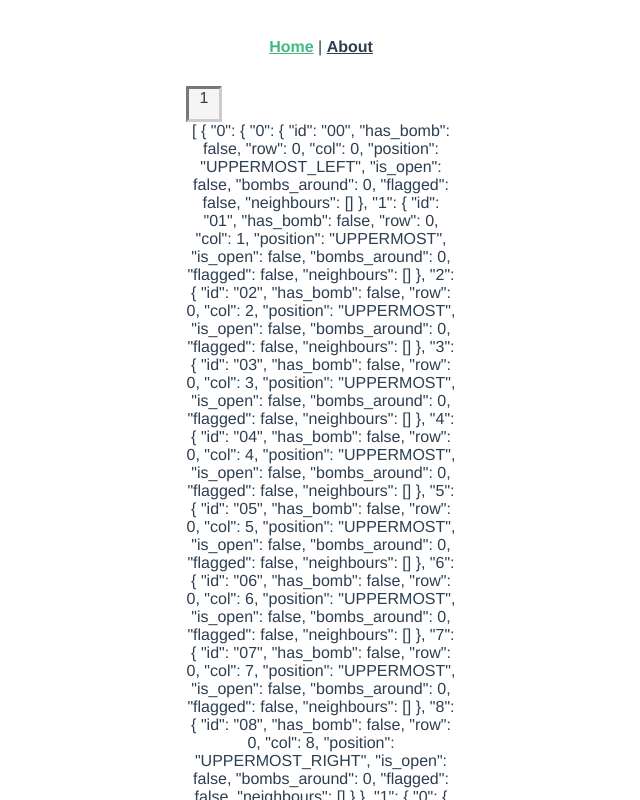
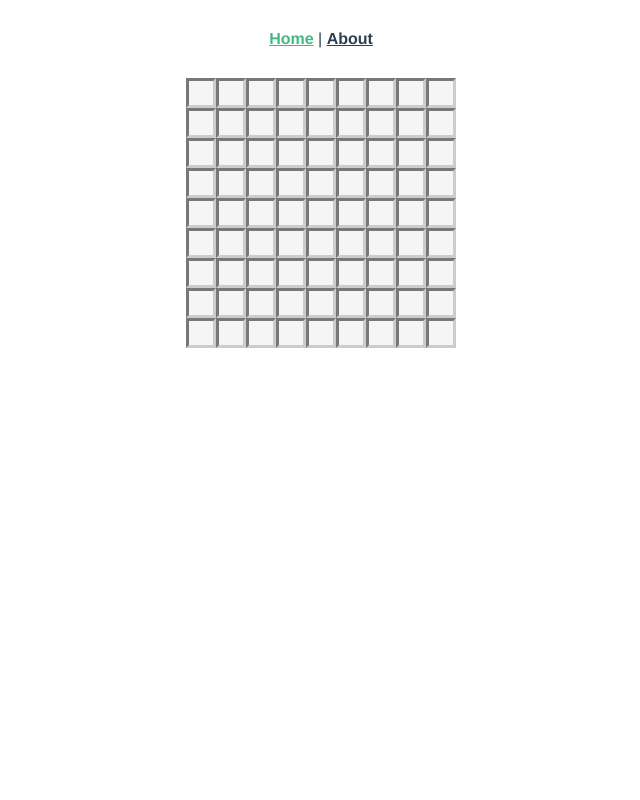
Before and after one commit to bukenoff/minesweeper, a Vue app: page / in a window 1280 px wide. Shown: the top 800 px of the page, without its empty margins (319-959 px from the left). Built offline with nearby package versions, Linux system fonts and the light colour scheme; the HTML template or start-up script is replaced by a standard one.

Commit message:
passed props correctly, wrote actions and mutations for opening cell and toggling cell

```diff
--- a/src/App.vue
+++ b/src/App.vue
@@ -9,6 +9,12 @@
 </template>
 
 <style lang="scss">
+* {
+  box-sizing: border-box;
+  margin: 0;
+  padding: 0;
+}
+
 #app {
   font-family: 'Avenir', Helvetica, Arial, sans-serif;
   -webkit-font-smoothing: antialiased;
--- a/src/algorithm/createTable.ts
+++ b/src/algorithm/createTable.ts
@@ -21,7 +21,7 @@ export const createInitialTable = (
         position: utils.setCellPosition(row_index, col_index),
         is_open: false,
         bombs_around: 0,
-        flagged: false,
+        is_flagged: false,
         neighbours: [],
       };
     });
--- a/src/components/Cell.vue
+++ b/src/components/Cell.vue
@@ -1,23 +1,75 @@
 <template>
-  <div class="cell">
-    1
+  <div
+    class="cell"
+    :class="{
+      open: cell.is_open,
+      flagged: cell.is_flagged,
+    }"
+    @click="handleOpenClick"
+    @click.right.prevent="handleToggleFlagClick"
+  >
+    {{ cell.bombs_around }}
   </div>
 </template>
 
 <script lang="ts">
 import Vue from 'vue';
+import { mapActions } from 'vuex';
 
 export default Vue.extend({
   name: 'Cell',
   props: {
-    msg: String,
+    cell: Object,
+  },
+  methods: {
+    ...mapActions({
+      openCell: 'mines/openCell',
+      toggleFlagCell: 'mines/toggleFlagCell',
+    }),
+    handleOpenClick() {
+      const {
+        is_open,
+        col, row,
+        is_flagged,
+      } = this.cell;
+
+      if (is_open || is_flagged) {
+        return null;
+      }
+
+      const cell_position = {
+        col,
+        row,
+      };
+
+      this.openCell(cell_position);
+
+      return null;
+    },
+    handleToggleFlagClick() {
+      const { is_open, col, row } = this.cell;
+      if (is_open) {
+        return null;
+      }
+
+      const cell_position = {
+        col,
+        row,
+      };
+
+      this.toggleFlagCell(cell_position);
+
+      return null;
+    },
   },
 });
 </script>
 
-<!-- Add "scoped" attribute to limit CSS to this component only -->
 <style scoped lang="scss">
 .cell {
+  display: flex;
+  justify-content: center;
+  align-items: center;
   height: 30px;
   width: 30px;
   border: 3px inset #ccc;
@@ -25,14 +77,27 @@ export default Vue.extend({
   cursor: pointer;
   transition:
     background-color 0.25s ease,
-    border-width 0.25s ease;
+    color 0.25s ease;
+  user-select: none;
+  color: transparent;
+  font-weight: bold;
 
   &:hover {
     background-color: #e5e5e5;
   }
 
   &:active {
-    border-width: 4px;
+    background-color: #c2c2c2;
+  }
+
+  &.open {
+    background-color: #fefefe;
+    border-width: 0;
+    color: black;
+  }
+
+  &.flagged {
+    background-color: red;
   }
 }
 </style>
--- a/src/components/HelloWorld.vue
+++ /dev/null
@@ -1,66 +0,0 @@
-<template>
-  <div class="hello">
-    <h1>{{ msg }}</h1>
-    <p>
-      For a guide and recipes on how to configure / customize this project,<br>
-      check out the
-      <a href="https://cli.vuejs.org" target="_blank" rel="noopener">vue-cli documentation</a>.
-    </p>
-    <h3>Installed CLI Plugins</h3>
-    <ul>
-      <li><a href="https://github.com/vuejs/vue-cli/tree/dev/packages/%40vue/cli-plugin-babel" target="_blank" rel="noopener">babel</a></li>
-      <li><a href="https://github.com/vuejs/vue-cli/tree/dev/packages/%40vue/cli-plugin-typescript" target="_blank" rel="noopener">typescript</a></li>
-      <li><a href="https://github.com/vuejs/vue-cli/tree/dev/packages/%40vue/cli-plugin-pwa" target="_blank" rel="noopener">pwa</a></li>
-      <li><a href="https://github.com/vuejs/vue-cli/tree/dev/packages/%40vue/cli-plugin-router" target="_blank" rel="noopener">router</a></li>
-      <li><a href="https://github.com/vuejs/vue-cli/tree/dev/packages/%40vue/cli-plugin-vuex" target="_blank" rel="noopener">vuex</a></li>
-      <li><a href="https://github.com/vuejs/vue-cli/tree/dev/packages/%40vue/cli-plugin-eslint" target="_blank" rel="noopener">eslint</a></li>
-      <li><a href="https://github.com/vuejs/vue-cli/tree/dev/packages/%40vue/cli-plugin-unit-jest" target="_blank" rel="noopener">unit-jest</a></li>
-      <li><a href="https://github.com/vuejs/vue-cli/tree/dev/packages/%40vue/cli-plugin-e2e-cypress" target="_blank" rel="noopener">e2e-cypress</a></li>
-    </ul>
-    <h3>Essential Links</h3>
-    <ul>
-      <li><a href="https://vuejs.org" target="_blank" rel="noopener">Core Docs</a></li>
-      <li><a href="https://forum.vuejs.org" target="_blank" rel="noopener">Forum</a></li>
-      <li><a href="https://chat.vuejs.org" target="_blank" rel="noopener">Community Chat</a></li>
-      <li><a href="https://twitter.com/vuejs" target="_blank" rel="noopener">Twitter</a></li>
-      <li><a href="https://news.vuejs.org" target="_blank" rel="noopener">News</a></li>
-    </ul>
-    <h3>Ecosystem</h3>
-    <ul>
-      <li><a href="https://router.vuejs.org" target="_blank" rel="noopener">vue-router</a></li>
-      <li><a href="https://vuex.vuejs.org" target="_blank" rel="noopener">vuex</a></li>
-      <li><a href="https://github.com/vuejs/vue-devtools#vue-devtools" target="_blank" rel="noopener">vue-devtools</a></li>
-      <li><a href="https://vue-loader.vuejs.org" target="_blank" rel="noopener">vue-loader</a></li>
-      <li><a href="https://github.com/vuejs/awesome-vue" target="_blank" rel="noopener">awesome-vue</a></li>
-    </ul>
-  </div>
-</template>
-
-<script lang="ts">
-import Vue from 'vue';
-
-export default Vue.extend({
-  name: 'HelloWorld',
-  props: {
-    msg: String,
-  },
-});
-</script>
-
-<!-- Add "scoped" attribute to limit CSS to this component only -->
-<style scoped lang="scss">
-h3 {
-  margin: 40px 0 0;
-}
-ul {
-  list-style-type: none;
-  padding: 0;
-}
-li {
-  display: inline-block;
-  margin: 0 10px;
-}
-a {
-  color: #42b983;
-}
-</style>
--- /dev/null
+++ b/src/components/Row.vue
@@ -0,0 +1,26 @@
+<template>
+  <div class="row">
+    <Cell v-for="cell in Object.values(row)" :key="cell.id" :cell="cell" />
+  </div>
+</template>
+
+<script lang="ts">
+import Vue from 'vue';
+import Cell from './Cell.vue';
+
+export default Vue.extend({
+  name: 'Row',
+  props: {
+    row: Object,
+  },
+  components: {
+    Cell,
+  },
+});
+</script>
+
+<style scoped lang="scss">
+.row {
+  display: flex;
+}
+</style>
--- a/src/components/Table.vue
+++ b/src/components/Table.vue
@@ -1,26 +1,30 @@
 <template>
   <div class="table">
-    <Cell />
-    {{ mines }}
+    <Row
+      v-for="row in rows"
+      :key="row"
+      :row="mines_table[row]"
+    />
   </div>
 </template>
 
 <script lang="ts">
 import Vue from 'vue';
-import Cell from './Cell.vue';
+import Row from './Row.vue';
 
 export default Vue.extend({
   name: 'Table',
   props: {
-    mines: Array,
+    rows: Array,
+    cells: Array,
+    mines_table: Object,
   },
   components: {
-    Cell,
+    Row,
   },
 });
 </script>
 
-<!-- Add "scoped" attribute to limit CSS to this component only -->
 <style scoped lang="scss">
 .table {
   width: 270px;
--- a/src/store/modules/mines.ts
+++ b/src/store/modules/mines.ts
@@ -1,83 +1,53 @@
 import { createFinalTable } from '@/algorithm/createTable';
 
 const state: any = {
-  mines: createFinalTable(),
+  mines_table: createFinalTable(),
+  rows_count: 9,
+  cells_count: 9,
 };
 
 // getters
 const getters = {
-  // cartProducts: (state, getters, rootState) => {
-  //   return state.items.map(({ id, quantity }) => {
-  //     const product = rootState.products.all.find(product => product.id === id)
-  //     return {
-  //       title: product.title,
-  //       price: product.price,
-  //       quantity
-  //     }
-  //   })
-  // },
+  rows: (state: any) => (
+    [...new Array(state.rows_count)].map((val, i) => i)
+  ),
 
-  // cartTotalPrice: (state, getters) => {
-  //   return getters.cartProducts.reduce((total, product) => {
-  //     return total + product.price * product.quantity
-  //   }, 0)
-  // }
+  cells: (state: any) => (
+    [...new Array(state.cells_count)].map((val, i) => i)
+  ),
+
+  mines_table: (state: any) => (
+    state.mines_table
+  ),
 };
 
 // actions
 const actions = {
-  // checkout ({ commit, state }, products) {
-  //   const savedCartItems = [...state.items]
-  //   commit('setCheckoutStatus', null)
-  //   // empty cart
-  //   commit('setCartItems', { items: [] })
-  //   shop.buyProducts(
-  //     products,
-  //     () => commit('setCheckoutStatus', 'successful'),
-  //     () => {
-  //       commit('setCheckoutStatus', 'failed')
-  //       // rollback to the cart saved before sending the request
-  //       commit('setCartItems', { items: savedCartItems })
-  //     }
-  //   )
-  // },
-
-  // addProductToCart ({ state, commit }, product) {
-  //   commit('setCheckoutStatus', null)
-  //   if (product.inventory > 0) {
-  //     const cartItem = state.items.find(item => item.id === product.id)
-  //     if (!cartItem) {
-  //       commit('pushProductToCart', { id: product.id })
-  //     } else {
-  //       commit('incrementItemQuantity', cartItem)
-  //     }
-  //     // remove 1 item from stock
-  //     commit('products/decrementProductInventory', { id: product.id }, { root: true })
-  //   }
-  // }
+  openCell({ commit }: any, cell_position: any) {
+    commit('openCell', {
+      row: cell_position.row,
+      col: cell_position.col,
+    });
+  },
+  toggleFlagCell({ commit }: any, cell_position: any) {
+    commit('toggleFlagCell', {
+      row: cell_position.row,
+      col: cell_position.col,
+    });
+  },
 };
 
 // mutations
 const mutations = {
-  // pushProductToCart (state, { id }) {
-  //   state.items.push({
-  //     id,
-  //     quantity: 1
-  //   })
-  // },
+  openCell(state: any, cell_position: any) {
+    const { row, col } = cell_position;
+    state.mines_table[row][col].is_open = true;
+  },
 
-  // incrementItemQuantity (state, { id }) {
-  //   const cartItem = state.items.find(item => item.id === id)
-  //   cartItem.quantity++
-  // },
-
-  // setCartItems (state, { items }) {
-  //   state.items = items
-  // },
-
-  // setCheckoutStatus (state, status) {
-  //   state.checkoutStatus = status
-  // }
+  toggleFlagCell(state: any, cell_position: any) {
+    const { row, col } = cell_position;
+    state.mines_table[row][col].is_flagged = !state.mines_table[row][col].is_flagged;
+  },
 };
 
 export default {
--- a/src/types.ts
+++ b/src/types.ts
@@ -20,7 +20,7 @@ export interface ICell {
   has_bomb: boolean;
   bombs_around: BombsAround;
   is_open: boolean;
-  flagged: boolean;
+  is_flagged: boolean;
   neighbours: [];
 }
 
--- a/src/views/Home.vue
+++ b/src/views/Home.vue
@@ -1,11 +1,15 @@
 <template>
   <div class="home">
-    <Table :mines="showMines" />
+    <Table
+      :rows="rows"
+      :cells="cells"
+      :mines_table="mines_table"
+    />
   </div>
 </template>
 
 <script>
-// @ is an alias to /src
+import { mapGetters } from 'vuex';
 import Table from '@/components/Table.vue';
 
 export default {
@@ -14,9 +18,11 @@ export default {
     Table,
   },
   computed: {
-    showMines() {
-      return Object.values(this.$store.state.mines);
-    },
+    ...mapGetters({
+      rows: 'mines/rows',
+      cells: 'mines/cells',
+      mines_table: 'mines/mines_table',
+    }),
   },
 };
 </script>
```
